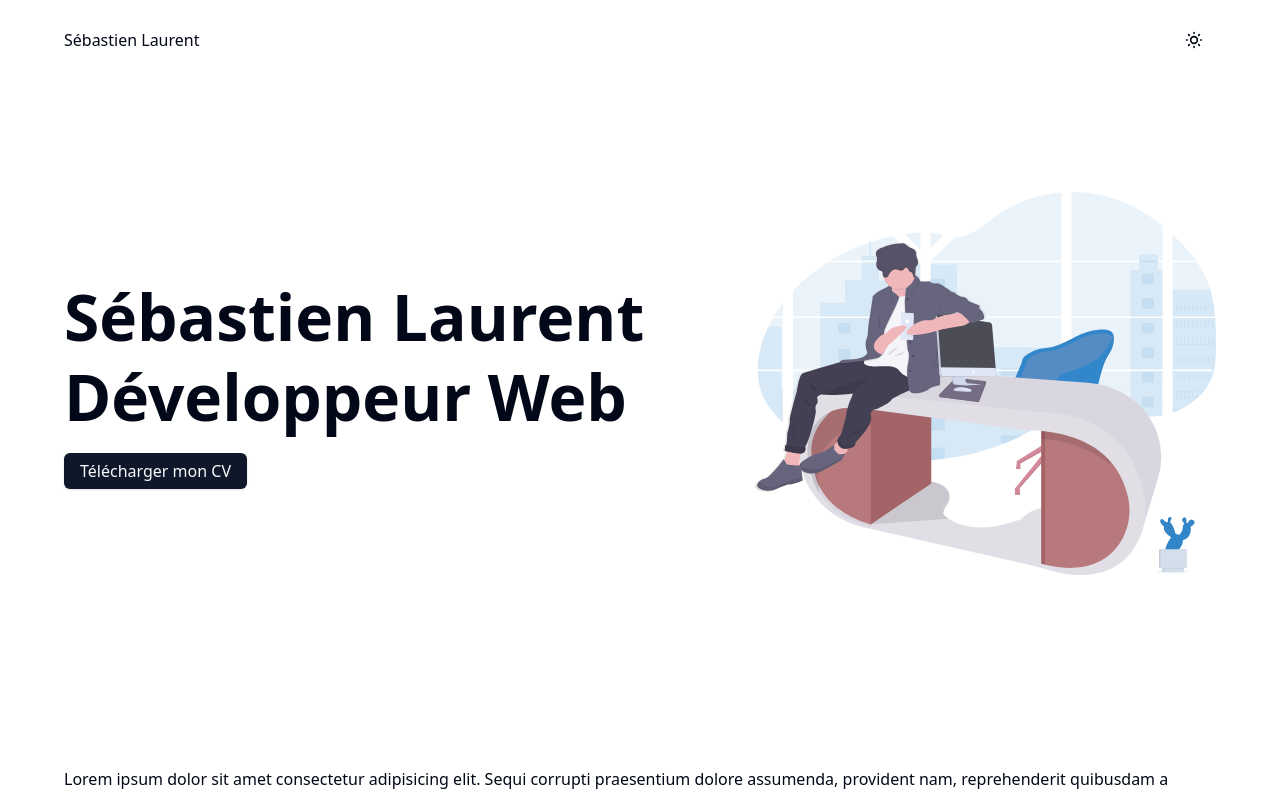
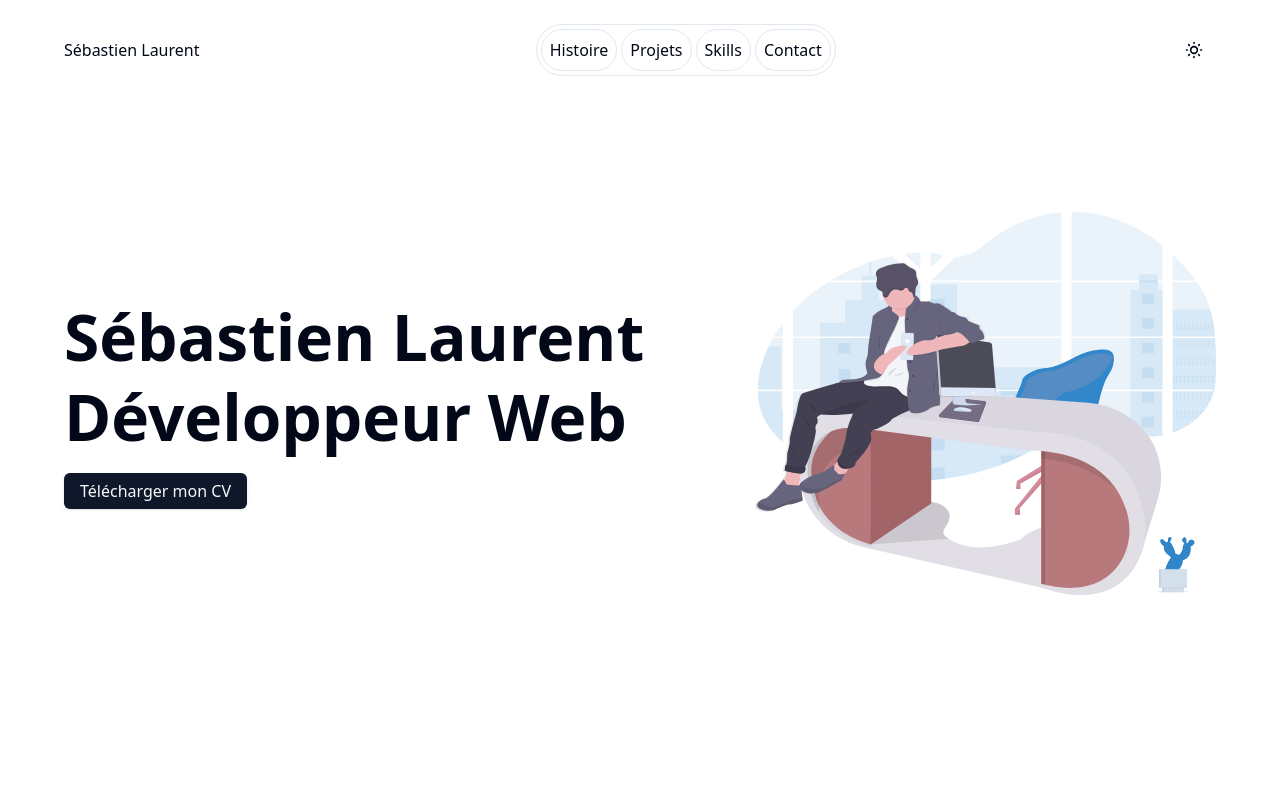
Before and after one commit to SebastienLaurentt/Portfolio-V2, a Next.js app: page / in a window 1280 px wide. Shown: the top 791 px of the page. Built offline with nearby package versions, Linux system fonts and the light colour scheme.

Commit message:
create nav in header

```diff
--- a/src/features/Header.tsx
+++ b/src/features/Header.tsx
@@ -4,8 +4,16 @@ import { ThemeToggle } from '../theme/ThemeToggle';
 export function Header() {
   return (
     <header className="">
-      <div className="flex items-center justify-between px-6 md:px-10 xl:px-16 2xl:max-w-[1280px] 2xl:mx-auto py-4 lg:py-6">
+      <div className="flex items-center justify-between px-6 md:px-10 xl:px-16 2xl:max-w-[1280px] 2xl:mx-auto py-6 lg:py-6">
         <span className="">Sébastien Laurent </span>
+        <nav>
+          <ul className="flex gap-x-1 border p-1 rounded-full">
+            <li className="border p-2 rounded-full">Histoire</li>
+            <li className="border p-2 rounded-full">Projets</li>
+            <li className="border p-2 rounded-full">Skills</li>
+            <li className="border p-2 rounded-full">Contact</li>
+          </ul>
+        </nav>
         <ThemeToggle />
       </div>
     </header>
```
